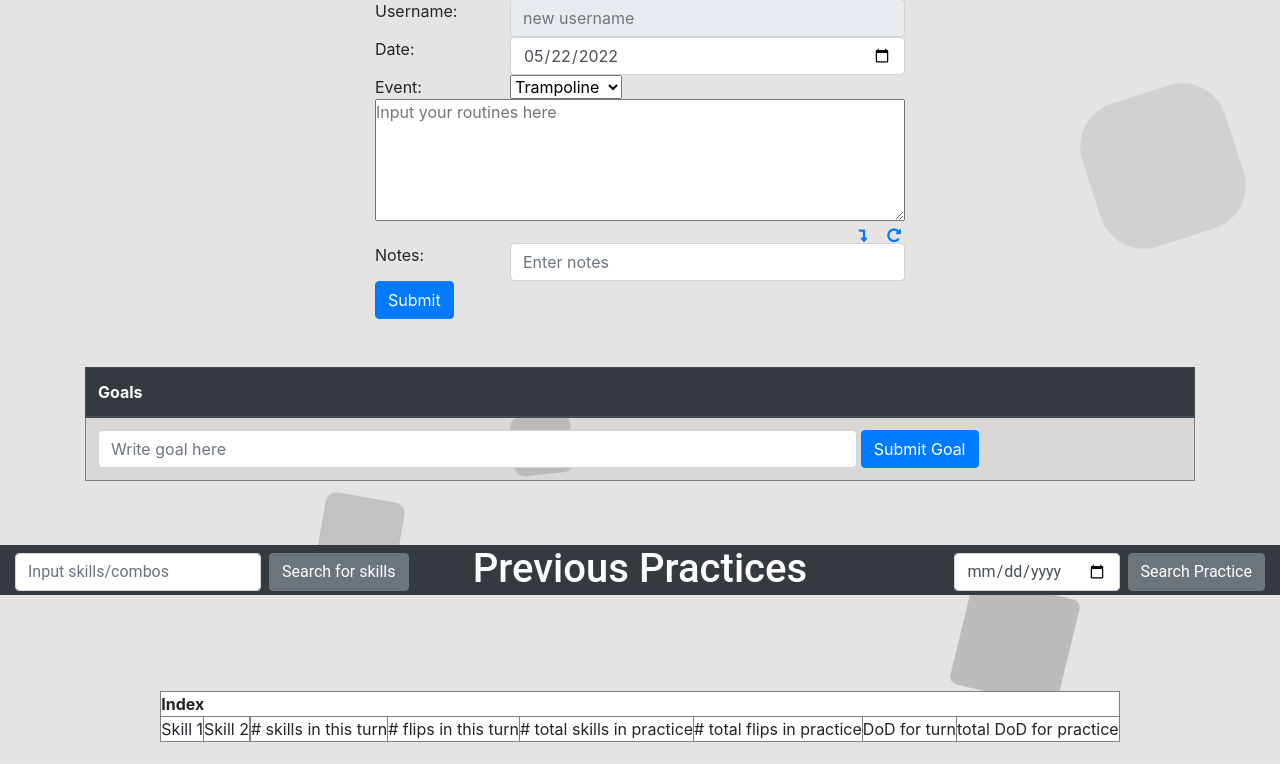
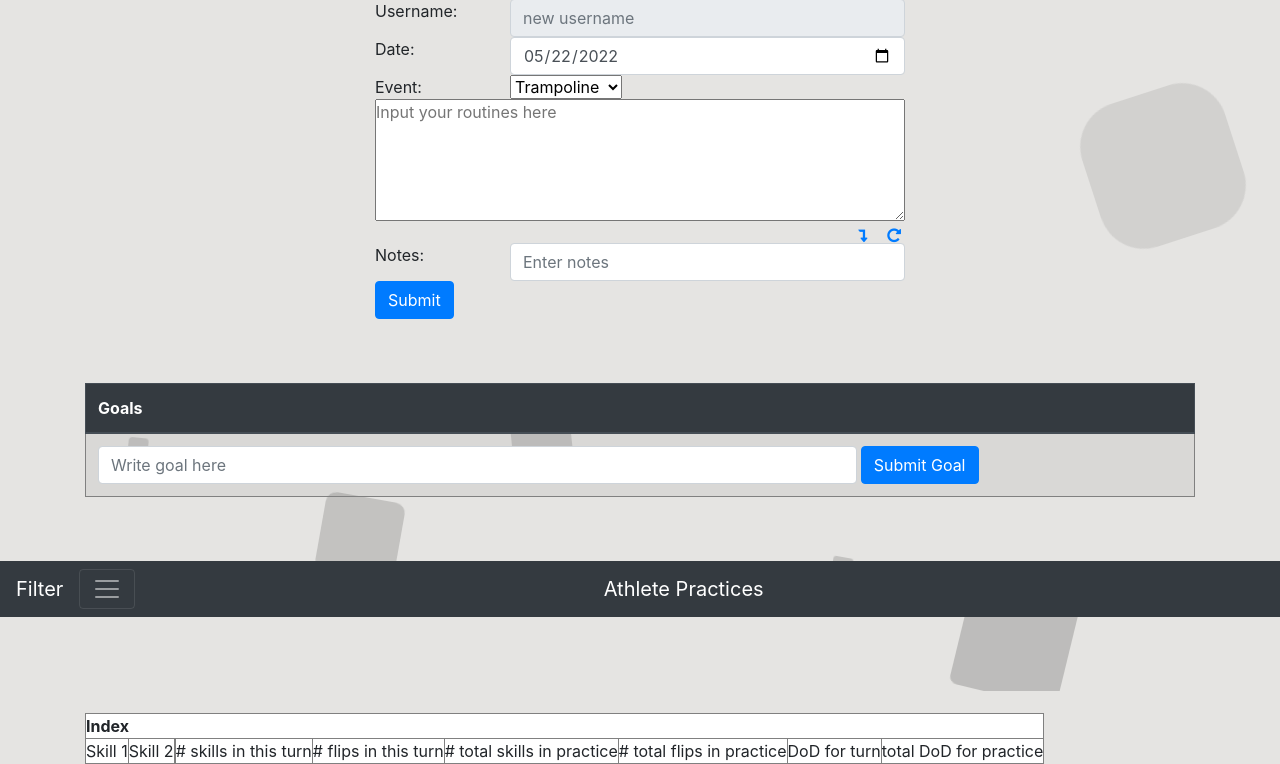
Before and after one commit to jcooper7770/team_builder, a Flask app: template templates/trampoline/trampoline.html in a window 1280 px wide. Shown: the part 109-873 px from the top of the page. Before the commit the page ends 851 px from the top, so only its background shows below. Run offline with Flask 2, Linux system fonts and the light colour scheme; the template is opened without the code that fills it, so the values that code supplies are empty; parts of the project's set-up code (start-up, migrations or seed data) failed here and were passed over; some libraries are stand-ins or nearby versions; some web fonts are replaced.

Commit message:
fix(tramp): change viewport scale to make more user friendly

```diff
--- a/templates/trampoline/base.html
+++ b/templates/trampoline/base.html
@@ -16,7 +16,8 @@
 
   <title>Trampoline Logger</title>
   <meta charset="utf-8">
-  <meta name="viewport" content="width=device-width, initial-scale=0.31, maximum-scale=1" />
+  <!--<meta name="viewport" content="width=device-width, initial-scale=0.31, maximum-scale=1" />-->
+  <meta name="viewport" content="width=device-width, initial-scale=1" />
   <link rel="stylesheet" href="https://cdn.jsdelivr.net/npm/bootstrap@4.6.1/dist/css/bootstrap.min.css">
   <link href="https://maxcdn.bootstrapcdn.com/font-awesome/4.7.0/css/font-awesome.min.css" rel="stylesheet">
   <script src="https://cdn.jsdelivr.net/npm/jquery@3.6.0/dist/jquery.slim.min.js"></script>
--- a/templates/trampoline/trampoline.html
+++ b/templates/trampoline/trampoline.html
@@ -1,15 +1,8 @@
 {% extends "trampoline/base.html" %}
 
 {% block content %}
-<!--
-{% if error_text %}
-<p style='background-color:yellow;text-align:center' id="error">
-  <b>{{error_text}}</b>
-  <a id="close_error" href="#"><span class="fa fa-remove float-right" aria-hidden='true'></span></a>
-</p>
-{% endif %}
--->
 <br>
+{% block logging %}
 <div class="form-group" align="center">
   <table align="center">
     <tr>
@@ -61,28 +54,6 @@
             </div>
           </div>
           <!-- button skills -->
-          <!--
-{% for flips, skills in all_skills.items() %}
-  <p>{{flips}}</p>
-  {% for skill in skills %}
-    {% for pos in ['t', 'p', 's'] %}
-      <button id="skill{{skill}}{{pos}}" name="skill{{skill}}{{pos}}" class="btn btn-success btn-sm">{{skill}}{{pos | replace("t", "o") | replace("p", "<") | replace("s", "/")}}</button>
-    {% endfor %}
-  {% endfor %}
-  <br>
-{% endfor %}
--->
-          <!--
-{% for flips, skills in all_skills.items() %}
-  <select name="{{flips}}_skills" id="{{flips}}_skills">
-  {% for skill in skills %}
-    {% for pos in ['t', 'p', 's'] %}
-      <option id="skill{{skill}}{{pos}}" value="skill{{skill}}{{pos}}">{{skill}}{{pos | replace("t", "o") | replace("p", "<") | replace("s", "/")}}</option>
-    {% endfor %}
-  {% endfor %}
-</select>
-{% endfor %}
--->
           <div class="form-row">
             <div class="col-sm-9">
               {% for flips, skills in all_skills.items() %}
@@ -119,22 +90,11 @@
 
           <button type="submit" class="btn btn-primary">Submit</button>
         </form>
-</div>
-
-<!--- Deleting past data --->
-<!--
-<form method="post" id="clear-form" style='text-align:left;'>
-<button type="submit" id="delete-button" class="btn btn-danger">Delete Historical Data</button>
-<button id="delete-day-button" class="btn btn-danger">Delete Today's Data</button>
-</form>
--->
-
-
 
       </td>
     </tr>
   </table>
-
+</div>
 
 
 
@@ -190,28 +150,53 @@
     </table>
   </form>
 </div>
+{% endblock %}
 
 <br><br>
-<div class="row header">
-  <div class="col-sm-4 float-left">
+<!--Navbar-->
+<!-- https://mdbootstrap.com/docs/b4/jquery/navigation/hamburger-menu/ -->
+<nav class="navbar navbar-dark bg-dark navbar-1 white">
+
+  <!-- Navbar brand -->
+  <a class="navbar-brand" href="#">Filter</a>
+
+  <!-- Collapse button -->
+  <button class="navbar-toggler mr-auto" type="button" data-toggle="collapse" data-target="#navbarSupportedContent15"
+    aria-controls="navbarSupportedContent15" aria-expanded="false" aria-label="Toggle navigation"><span class="navbar-toggler-icon"></span></button>
+
+  <ul class="nav navbar-nav mx-auto abs-center-x">
+    <li class="nav-item"><a class="navbar-brand disabled" href="#">Athlete Practices</a></li>
+  </ul>
+  <ul class="nav navbar-nav ml-auto mr-sm-3"></ul>
+
+  <!-- Collapsible content -->
+  <div class="collapse navbar-collapse" id="navbarSupportedContent15">
+
+    <!-- Links -->
+    <ul class="navbar-nav mr-auto">
+      <li class="nav-item">
         <form class="form-inline my-2" action="{{url_for('search_skills')}}" method="POST">
           <input class="form-control mr-sm-2 mr-auto" type="text" name="practice_skills" id="practice_skills" placeholder="Input skills/combos"{% if search_skills %} value="{{search_skills}}"{% endif %}>
           <button class="btn btn-secondary" type="submit">Search for skills</button>
         </form>
-  </div>
-  <div class="col-sm-4">
-    <h1 style='text-align:center;' class="header" >Previous Practices</h1>
-  </div>
-  <div class="col-sm-4 float-right">
+      </li>
+      <li class="nav-item">
         <form class="form-inline my-2" action="{{url_for('search_date')}}" method="POST">
-      <input class="form-control mr-sm-2 ml-auto" type="date" name="practice_date" id="practice_date">
+          <input class="form-control mr-sm-2 mr-auto" type="date" name="practice_date" id="practice_date">
           <button class="btn btn-secondary" type="submit">Search Practice</button>
         </form>
+      </li>
+    </ul>
+    <!-- Links -->
+
   </div>
-</div>
+  <!-- Collapsible content -->
+
+</nav>
+<!--/.Navbar-->
+
 {{body|safe}}
 <br>
-
 <br><br><br>
 
 <!-- Index for tables -->
@@ -237,6 +222,8 @@
 <script src="https://code.jquery.com/jquery-3.5.1.js" integrity="sha256-QWo7LDvxbWT2tbbQ97B53yJnYU3WhH/C8ycbRAkjPDc="
   crossorigin="anonymous"></script>
 
+{% block javascript %}
+{% endblock %}
 <script type="text/javascript">
   $(document).ready(function() {
     // Set logger date to current local date if a search date isn't chosen
@@ -352,33 +339,6 @@
       });
     }
   });
-  $("#close_error").click(function (e) {
-    var errorText = document.getElementById("error");
-    errorText.opacity = 1;
-    //(function fade(){(errorText.opacity-=.1)<0?errorText.display="none":setTimeout(fade,40)})();
-    errorText.style.transition = '1s';
-    errorText.style.opacity = 0;
-  });
-  $("#delete-button").click(function (e) {
-    e.preventDefault();
-    $.ajax({
-      type: 'GET',
-      url: "/logger/_clear",
-      success: function (data) {
-        alert("Deleted data");
-      }
-    });
-  });
-
-  $("#delete-day-button").click(function (e) {
-    $.ajax({
-      type: 'GET',
-      url: "/logger/_clearDay",
-      success: function (data) {
-        alert("Deleted data");
-      }
-    });
-  });
 </script>
 
 {% endblock %}
```
Also changed, not shown: templates/trampoline/coach_home.html (+6 -73 lines). Lines whose indentation alone changed are shown as unchanged.
